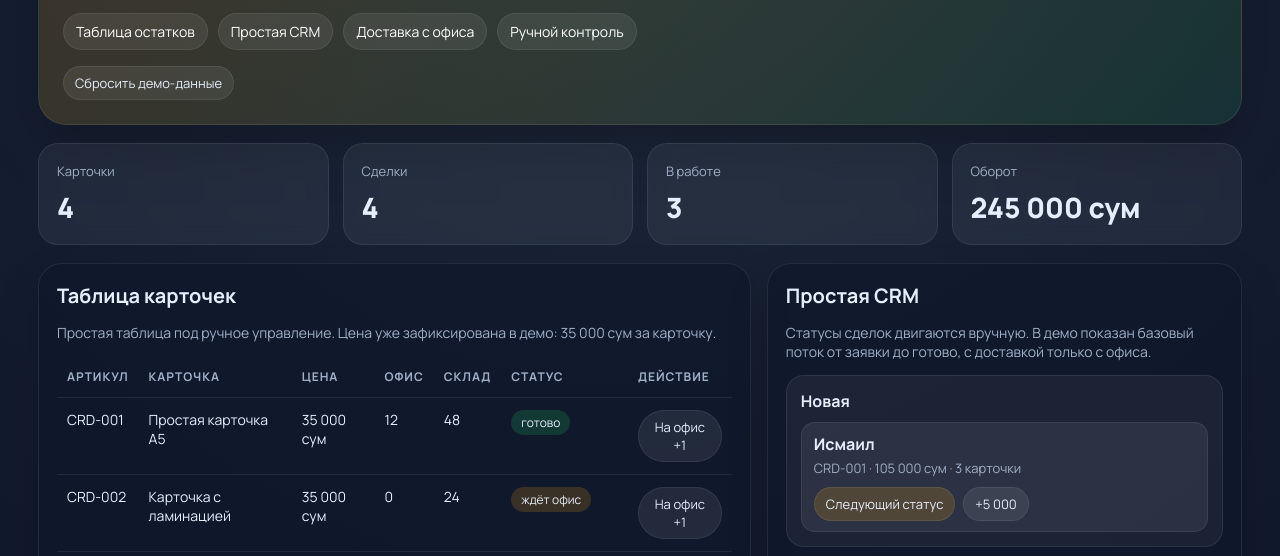
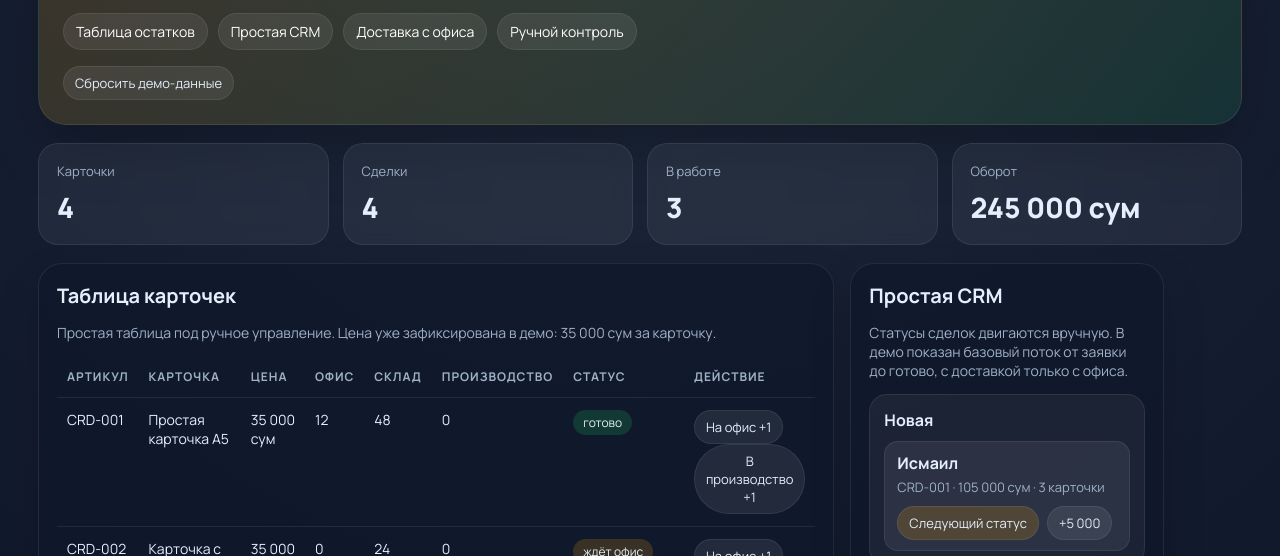
Before and after one commit to cloudplus-admin/card-crm-demo, a plain HTML site: page index.html in a window 1280 px wide. Shown: the part 179-735 px from the top of the page. Drawn offline with Linux system fonts and the light colour scheme.

Commit message:
Add production transfer button

```diff
--- a/index.html
+++ b/index.html
@@ -130,6 +130,7 @@
               <th>Цена</th>
               <th>Офис</th>
               <th>Склад</th>
+              <th>Производство</th>
               <th>Статус</th>
               <th>Действие</th>
             </tr>
@@ -157,10 +158,10 @@
 
   <script>
     let cards = [
-      { sku: 'CRD-001', name: 'Простая карточка A5', price: 35000, office: 12, warehouse: 48, status: 'готово' },
-      { sku: 'CRD-002', name: 'Карточка с ламинацией', price: 35000, office: 0, warehouse: 24, status: 'ждёт офис' },
-      { sku: 'CRD-003', name: 'Карточка премиум', price: 35000, office: 6, warehouse: 0, status: 'в производство' },
-      { sku: 'CRD-004', name: 'Карточка срочная', price: 35000, office: 2, warehouse: 11, status: 'в работе' }
+      { sku: 'CRD-001', name: 'Простая карточка A5', price: 35000, office: 12, warehouse: 48, production: 0, status: 'готово' },
+      { sku: 'CRD-002', name: 'Карточка с ламинацией', price: 35000, office: 0, warehouse: 24, production: 0, status: 'ждёт офис' },
+      { sku: 'CRD-003', name: 'Карточка премиум', price: 35000, office: 6, warehouse: 0, production: 2, status: 'в производство' },
+      { sku: 'CRD-004', name: 'Карточка срочная', price: 35000, office: 2, warehouse: 11, production: 0, status: 'в работе' }
     ];
 
     let deals = [
@@ -204,8 +205,12 @@
           <td>${formatMoney(card.price)}</td>
           <td>${card.office}</td>
           <td>${card.warehouse}</td>
+          <td>${card.production || 0}</td>
           <td><span class="pill ${statusClass(card.status)}">${card.status}</span></td>
-          <td><button class="btn" onclick="moveToOffice('${card.sku}')" ${card.warehouse === 0 ? 'disabled' : ''}>На офис +1</button></td>
+          <td>
+            <button class="btn" onclick="moveToOffice('${card.sku}')" ${card.warehouse === 0 ? 'disabled' : ''}>На офис +1</button>
+            <button class="btn" onclick="moveToProduction('${card.sku}')" ${card.warehouse === 0 ? 'disabled' : ''}>В производство +1</button>
+          </td>
         </tr>
       `).join('');
 
@@ -258,6 +263,14 @@
       render();
     };
 
+    window.moveToProduction = function(sku) {
+      cards = cards.map(card => {
+        if (card.sku !== sku || card.warehouse === 0) return card;
+        return { ...card, warehouse: card.warehouse - 1, production: (card.production || 0) + 1, status: 'в производство' };
+      });
+      render();
+    };
+
     window.resetDemo = function() {
       cards = JSON.parse(defaultCards);
       deals = JSON.parse(defaultDeals);
```
